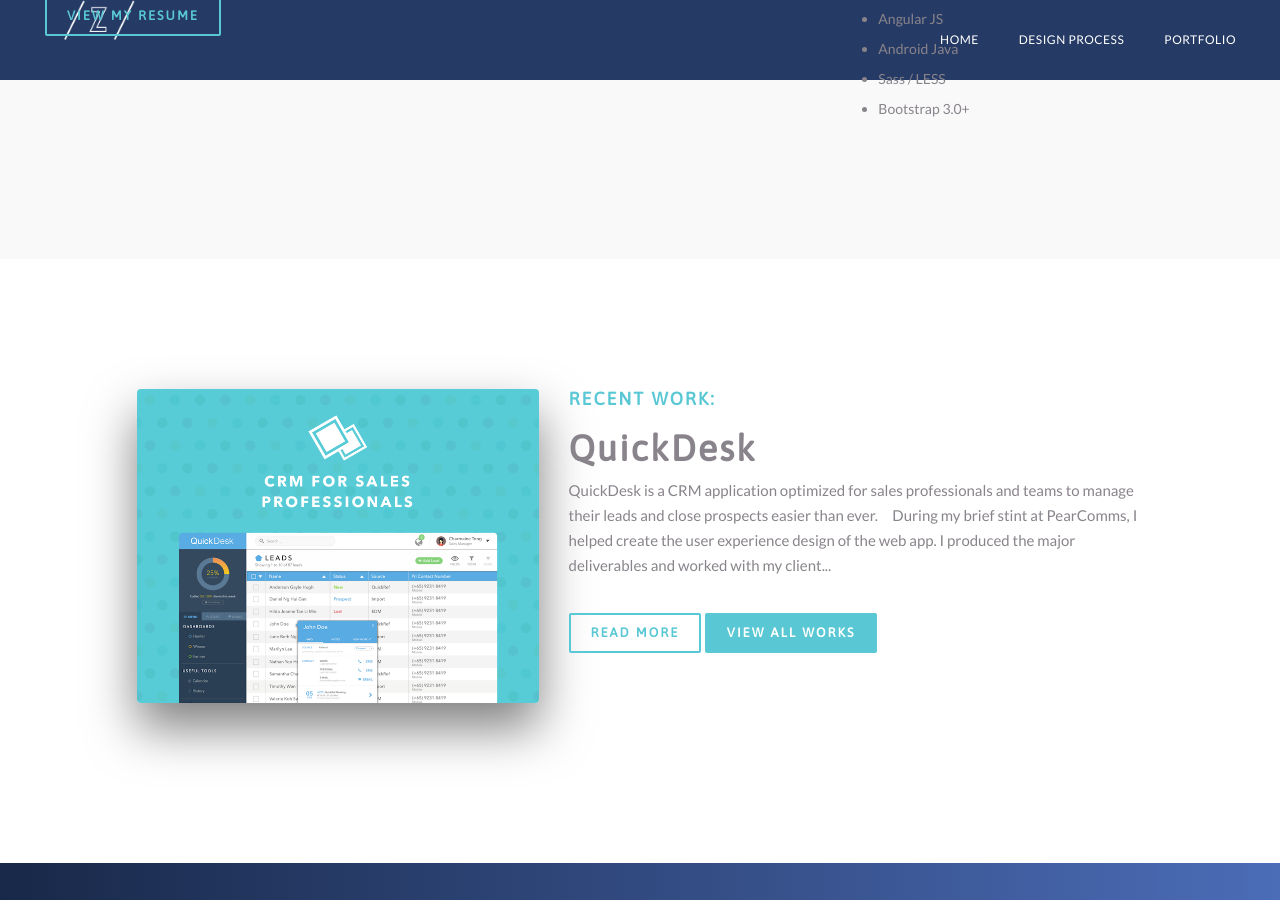
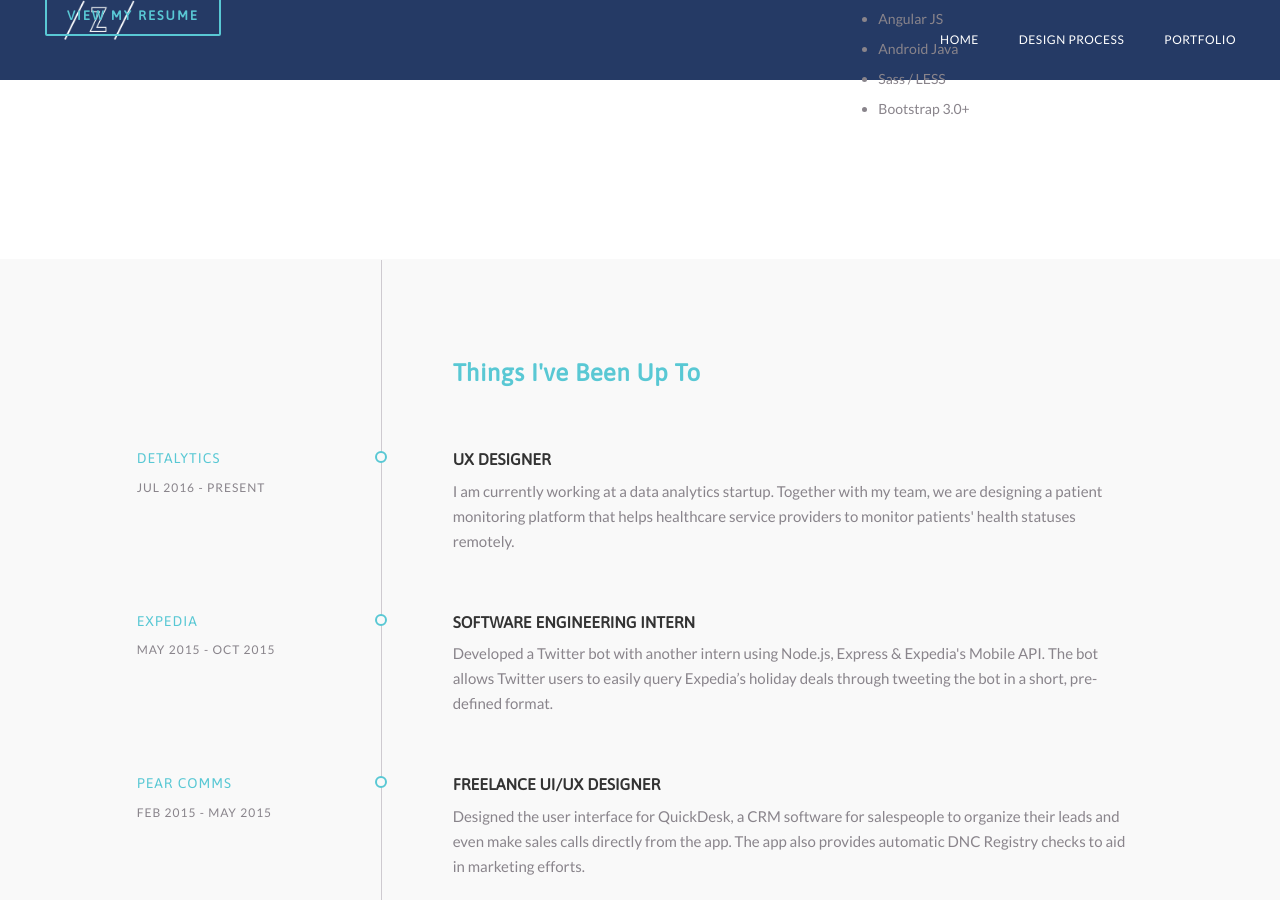
Before and after one commit to yzixuan/yzixuan.github.io, a Jekyll site: the page built from index.html, in a window 1280 px wide and 900 px high, scrolled down 1314 px. Built offline with Jekyll 4.4.1, drawn with Linux system fonts in a browser that asks for light colours; nearby versions of some CDN libraries.

Commit message:
add job experience timeline section in the index page

```diff
--- /dev/null
+++ b/_includes/experience.html
@@ -0,0 +1,47 @@
+<div class="container">
+  <div class="row">
+    <div class="col-md-10 col-md-offset-1">
+
+    </div>
+    <div class="col-md-10 col-md-offset-1">
+      <ul class="timeline">
+        <li>
+          <div class="timeline-item no-circle">
+            <h4></h4>
+          </div>
+          <h3 class="timeline-description timeline-title">Things I've Been Up To</h3>
+        </li>
+        <li>
+          <div class="timeline-item">
+            <h4><a href="https://www.detalytics.com/" target="_blank">Detalytics</a></h4>
+            <span>Jul 2016 - <b>Present</b></span>
+          </div>
+          <div class="timeline-description">
+            <h4>UX Designer</h4>
+            <p>I am currently working at a data analytics startup. Together with my team, we are designing a patient monitoring platform that helps healthcare service providers to monitor patients' health statuses remotely.</p>
+          </div>
+        </li>
+        <li>
+          <div class="timeline-item">
+            <h4><a href="https://www.expedia.com.sg/" target="_blank">Expedia</a></h4>
+            <span>May 2015 - <b>Oct 2015</b></span>
+          </div>
+          <div class="timeline-description">
+            <h4>Software Engineering Intern</h4>
+            <p>Developed a Twitter bot with another intern using Node.js, Express & Expedia's Mobile API. The bot allows Twitter users to easily query Expedia’s holiday deals through tweeting the bot in a short, pre-defined format.</p>
+          </div>
+        </li>
+        <li>
+          <div class="timeline-item">
+            <h4><a href="https://pearcomms.com/" target="_blank">Pear Comms</a></h4>
+            <span>Feb 2015 - <b>May 2015</b></span>
+          </div>
+          <div class="timeline-description">
+            <h4>Freelance UI/UX Designer</h4>
+            <p>Designed the user interface for QuickDesk, a CRM software for salespeople to organize their leads and even make sales calls directly from the app. The app also provides automatic DNC Registry checks to aid in marketing efforts.</p>
+          </div>
+        </li>
+      </ul>
+    </div>
+  </div>
+</div>
--- a/_sass/_base.scss
+++ b/_sass/_base.scss
@@ -91,7 +91,7 @@ h1, h2, h3, h4, h5, h6 {
  * Links
  */
 a {
-    color: $brand-color;
+    color: $secondary-color;
     text-decoration: none;
 
     &:visited {
--- a/_sass/_sections.scss
+++ b/_sass/_sections.scss
@@ -47,3 +47,121 @@
   list-style: inherit;
   margin: 10px 20px;
 }
+
+/******* EXPERIENCE SECTION ******/
+
+#experience .container {
+  width: 100%;
+}
+
+.timeline {
+  list-style: none;
+  padding: 0;
+  margin: 0;
+  position: relative;
+
+  &:before {
+    content: "";
+    position: absolute;
+    width: 1px;
+    left: 25%;  /*for adjusting timeline*/
+    top: -100px;
+    bottom: -100px;
+    background-color: #cecad0;
+  }
+
+  li {
+    overflow: hidden;
+    margin-bottom: 50px;
+
+    &:last-child {
+      margin-bottom: 0;
+    }
+
+    .timeline-item {
+      width: 25%;  /*for adjusting timeline*/
+      padding-left: 15px;
+      padding-right: 20px;
+      float: left;
+      position: relative;
+
+      &:after, &.no-circle:after {
+        content: "";
+        position: absolute;
+        left: 100%;
+        top: 0;
+        width: 12px;
+        height: 12px;
+        background-color: $pale-grey-color;
+        border: 2px solid $secondary-color;
+        margin-left: -6px;
+        border-radius: 50%;
+      }
+
+      &.no-circle:after {
+        background-color: transparent;
+        border: none;
+      }
+
+      h4 {
+        margin-top: 0;
+        margin-bottom: 10px;
+        color: $secondary-color;
+        font-size: 14px;
+        text-transform: uppercase;
+        letter-spacing: 1px;
+
+        a {
+          color: $secondary-color;
+
+          &:hover {
+              color: $link-color;
+          }
+        }
+      }
+
+      span {
+        font-size: 12px;
+        text-transform: uppercase;
+        letter-spacing: 1px;
+
+        b {
+          font-weight: 400;
+        }
+      }
+    }
+
+    .timeline-description, .timeline-title {
+      width: 70%;  /*for adjusting timeline*/
+      margin-left: 5%;
+      padding-left: 20px;
+      padding-right: 20px;
+      float: left;
+      position: relative;
+
+      h4 {
+        margin-top: 0;
+        margin-bottom: 10px;
+        font-size: 16px;
+        text-transform: uppercase;
+        color: #333;
+      }
+
+      p {
+        color: $text-color;
+      }
+    }
+  }
+}
+
+@media (max-width: 727px) {
+  .timeline:before {
+    left: 35%;  /*for adjusting timeline*/
+  }
+  .timeline > li .timeline-item {
+    width: 35%;  /*for adjusting timeline*/
+  }
+  .timeline > li .timeline-description {
+    width: 60%;  /*for adjusting timeline*/
+  }
+}
--- a/index.html
+++ b/index.html
@@ -6,8 +6,12 @@ layout: default
   {% include header-image.html %}
 </div>
 
-<div id="about" class="section gray">
+<div id="about" class="section">
   {% include about.html %}
+</div>
+
+<div id="experience" class="section gray">
+  {% include experience.html %}
 </div>
 
 <div id="portfolio" class="section">
```
